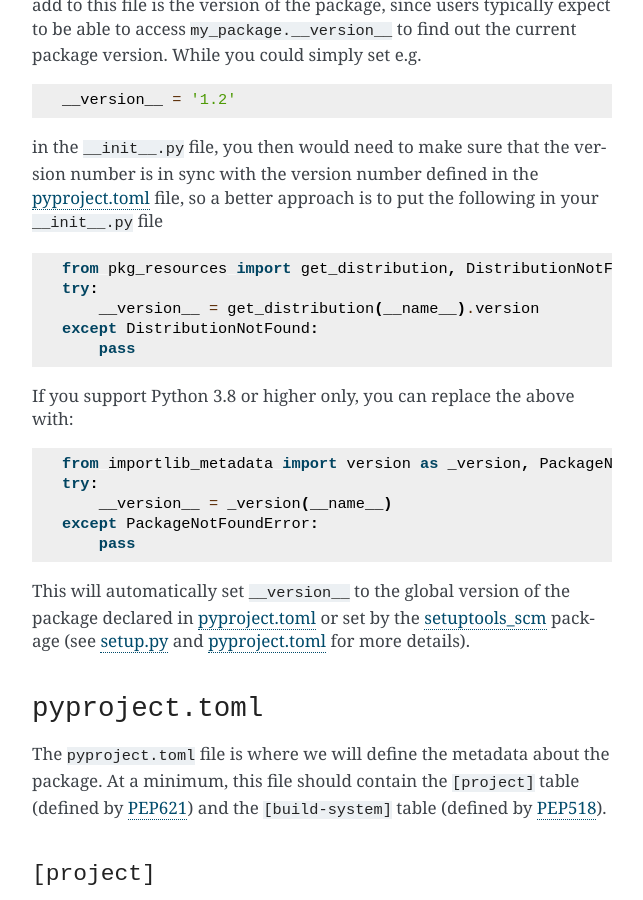
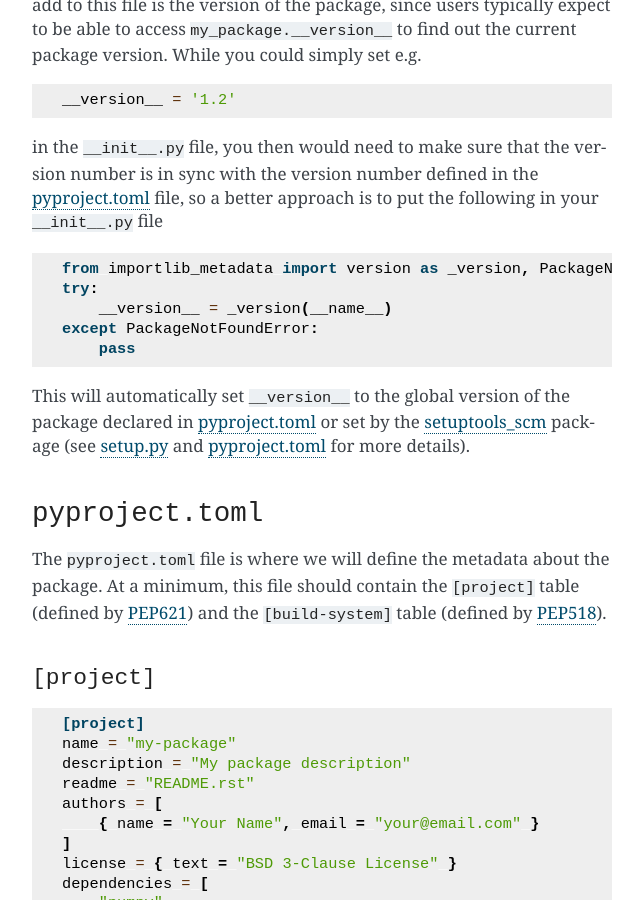
Before and after one commit to OpenAstronomy/packaging-guide, a Sphinx documentation site: the page built from docs/minimal.rst, in a window 1280 px wide and 900 px high, scrolled down 1237 px. Shown: the whole window, without its empty margins (468-1111 px from the left). Built offline with Sphinx 7.4.7, drawn with Linux system fonts in a browser that asks for light colours.

```diff
--- a/cookiecutter.json
+++ b/cookiecutter.json
@@ -16,8 +16,7 @@
         "3.11",
         "3.10",
         "3.9",
-        "3.8",
-        "3.7"
+        "3.8"
     ],
     "use_compiled_extensions": "n",
     "setuptools_scm_git": "n",
--- a/docs/minimal.rst
+++ b/docs/minimal.rst
@@ -72,14 +72,6 @@ number is in sync with the version number defined in the :ref:`pyproject` file,
 so a better approach is to put the following in your ``__init__.py`` file
 
 .. code-block:: python
-
-    from pkg_resources import get_distribution, DistributionNotFound
-    try:
-        __version__ = get_distribution(__name__).version
-    except DistributionNotFound:
-        pass
-
-If you support Python 3.8 or higher only, you can replace the above with::
 
     from importlib_metadata import version as _version, PackageNotFoundError
     try:
```
Also changed, not shown: 1 other file.
